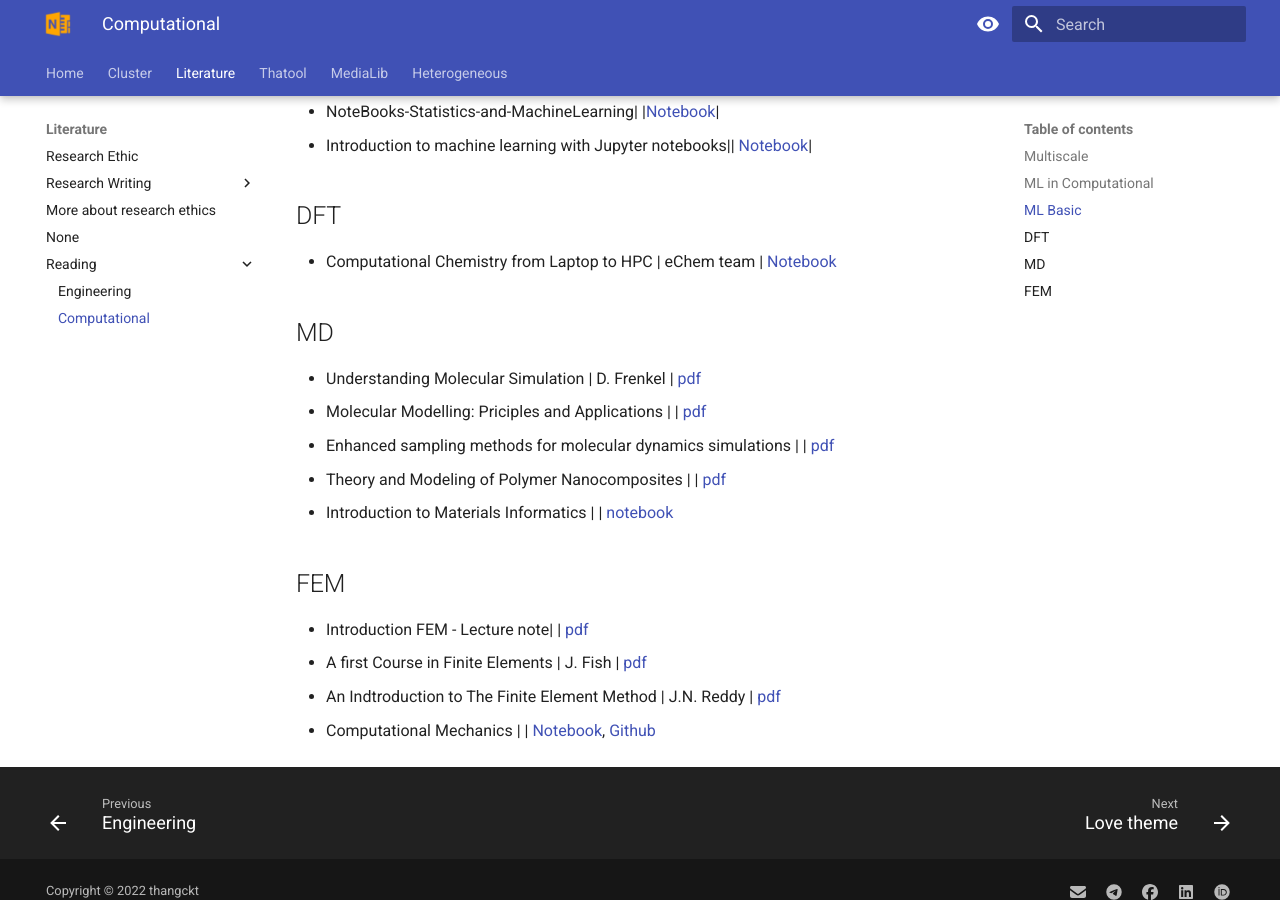
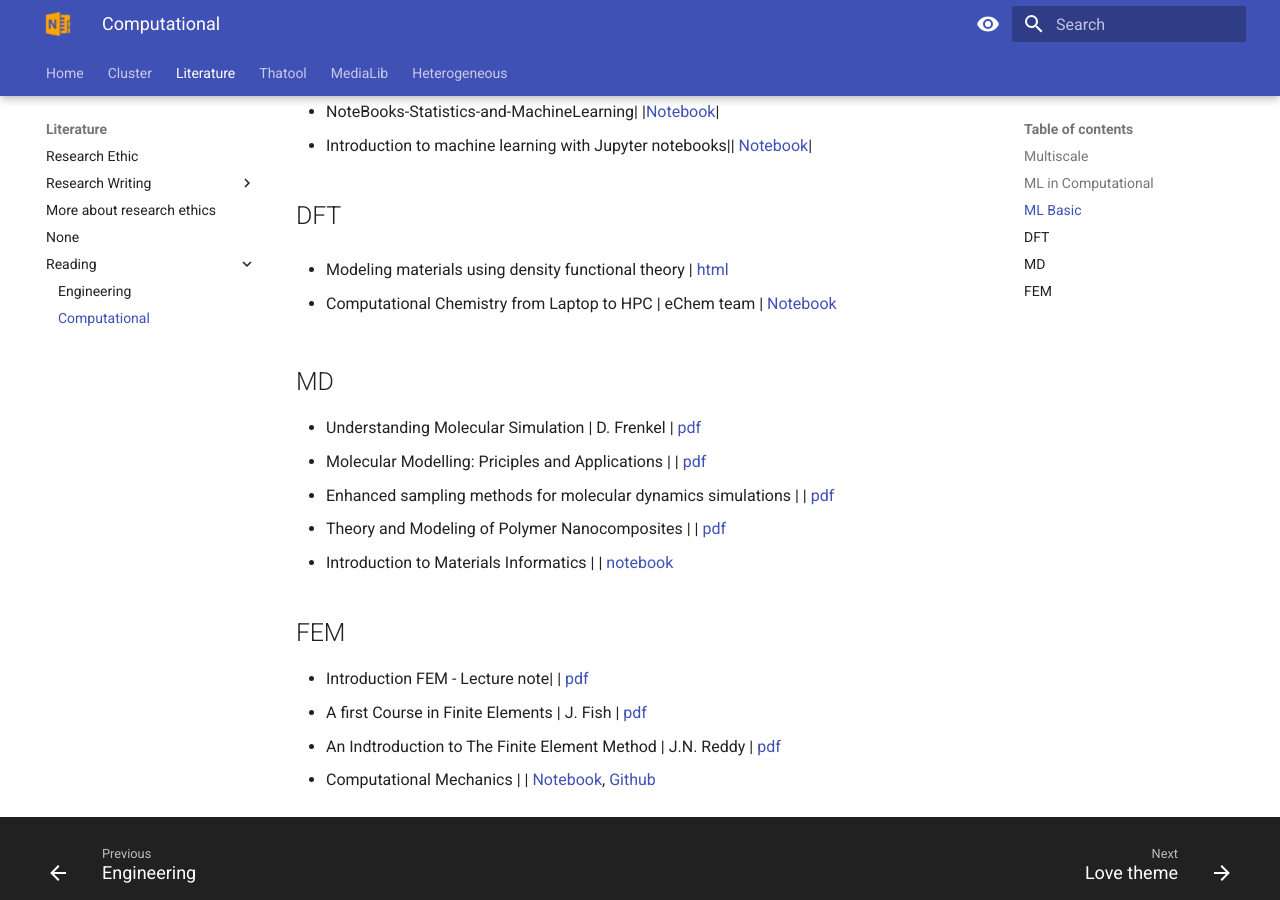
Before and after one commit to thangckt/thangckt.github.io, an MkDocs documentation site: the page built from docs/literature/reading/Comp_Methods.md, in a window 1280 px wide and 900 px high, scrolled down 915 px. Built offline with MkDocs 1.6.1 and Material for MkDocs 9.7.7, drawn with Linux system fonts in a browser that asks for light colours; the version menu is left out.

Commit message:
Update Comp_Methods.md

```diff
--- a/docs/literature/reading/Comp_Methods.md
+++ b/docs/literature/reading/Comp_Methods.md
@@ -27,7 +27,6 @@ table, td, th {border: none!important;  border-collapse: collapse;  border-spaci
 - Thang Note for ML    &nbsp; &nbsp; [Notebook](https://thangckt.github.io/note_ml){target="_blank"}
 - PyTorch for Deep Learning   &nbsp; &nbsp; [Notebook](https://thangckt.github.io/pytorch_deep_learning){target="_blank"}
 
-
 - Physics-based Deep Learning | N. Thuerey| [pdf](https://arxiv.org/pdf/2109.05237.pdf){target="_blank"},  [Notebook](http://physicsbaseddeeplearning.org/intro.html){target="_blank"}
 - An Introduction to Machine Learning | | [pdf](./pdf_ML/An_Introduction_to_Machine_Learning.pdf){target="_blank"}
 - Introduction to Machine Learning with Python| | [pdf](./pdf_ML/Introduction_to_Machine_Learning_with_Python.pdf){target="_blank"}
@@ -40,6 +39,8 @@ table, td, th {border: none!important;  border-collapse: collapse;  border-spaci
 - Introduction to machine learning with Jupyter notebooks|| [Notebook](https://developers.redhat.com/articles/2021/05/21/introduction-machine-learning-jupyter-notebooks#what_is_a_jupyter_notebook_){target="_blank"}|
 
 ## DFT
+
+- Modeling materials using density functional theory  | [html](http://kitchingroup.cheme.cmu.edu/dft-book/dft.html){target="_blank"}
 
 - Computational Chemistry from Laptop to HPC | eChem team | [Notebook](https://kthpanor.github.io/echem){target="_blank"}
 
```
